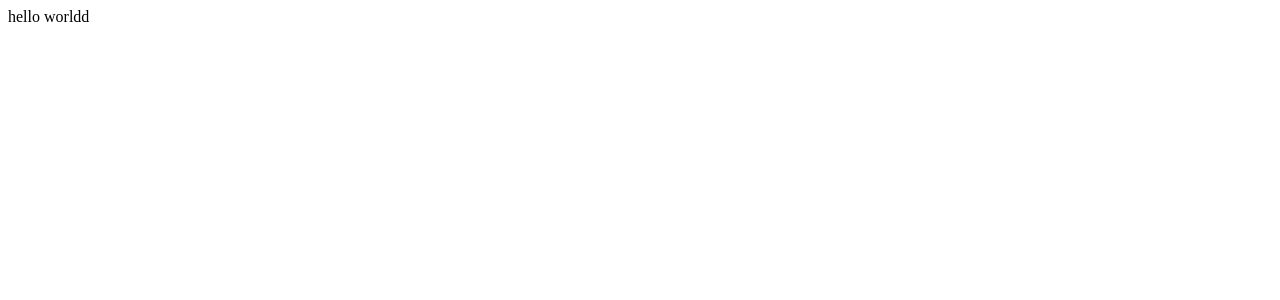
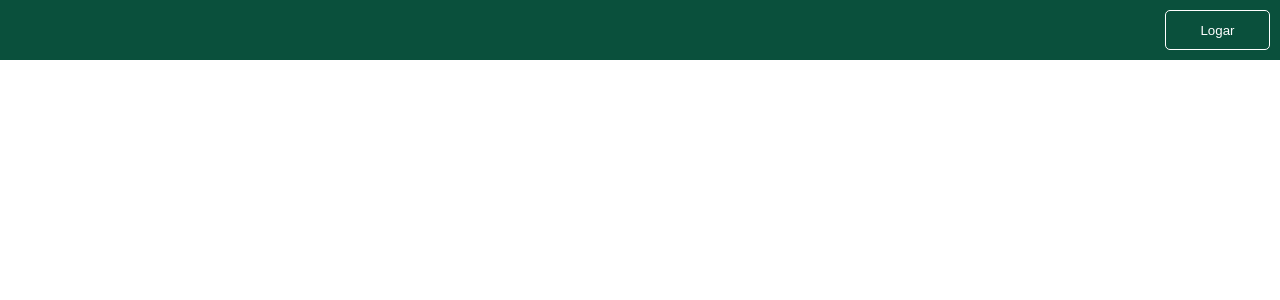
Before and after one commit to lchampz/1Tostao-refactor, a React (Create React App) app in the folder 1tostao/: page / in a window 1280 px wide. Shown: the top 300 px of the page. Built offline with nearby package versions, Linux system fonts and the light colour scheme.

Commit message:
criacao basica do menu

```diff
--- /dev/null
+++ b/1tostao/src/components/atoms/BotaoMenu/Botao.css
@@ -0,0 +1,26 @@
+*{
+    margin:0;
+}
+
+.BotaoMenu{
+    width:105px;
+    height:40px;
+    margin:10px;
+    background-color:rgba(255, 255, 255, 0);
+    outline:0;
+    border: 1px solid white;
+    border-radius:5px;
+    padding:10px;
+    float:right;
+    transition: ease-in 0.1s;
+}
+
+.BotaoMenu:hover{
+    cursor:pointer;
+    border:3px solid white;
+}
+
+.logar{
+    color:white;
+    font-family:Arial;
+}
--- /dev/null
+++ b/1tostao/src/components/atoms/BotaoMenu/Botao.js
@@ -0,0 +1,14 @@
+import React from 'react';
+import './Botao.css'
+
+function BotaoMenu(){
+    return(
+        <div>
+            <button className="BotaoMenu">
+                <p className="logar">Logar</p>
+            </button>
+        </div>
+    );
+}
+
+export default BotaoMenu;
--- /dev/null
+++ b/1tostao/src/components/organims/Menu/Menu.css
@@ -0,0 +1,16 @@
+*{
+    margin:0;
+}
+
+.header{
+    background-color:rgb(10,80,60);
+    height:60px;
+}
+
+.item{
+    margin:20px;
+    color:rgb(255, 255, 255);
+    float:right;
+    font-family:arial;
+    font-weight:100;
+}
--- /dev/null
+++ b/1tostao/src/components/organims/Menu/Menu.js
@@ -0,0 +1,17 @@
+import React from 'react';
+import './Menu.css'
+import Botao from '../../atoms/BotaoMenu/Botao'
+
+function Menu(){
+    return(
+        <div>
+            <header className="header">
+                <div className="links">
+                    <Botao />
+                </div>
+            </header>
+        </div>
+    );
+}
+
+export default Menu;
--- a/1tostao/src/index.js
+++ b/1tostao/src/index.js
@@ -1,9 +1,9 @@
 import React from 'react';
 import ReactDOM from 'react-dom';
 import App from './App';
-
+import Menu from './components/organims/Menu/Menu.js'
 
 ReactDOM.render(
-  <App />,
+  <Menu />,
   document.getElementById('root')
 );
```
Also changed, not shown: 1tostao/src/components/atoms/LinkMenu/Link.css (added), 1tostao/src/components/atoms/LinkMenu/Link.js (added).
